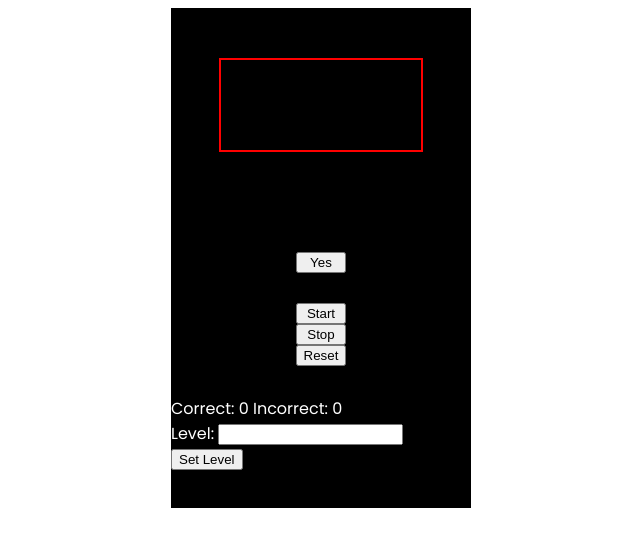
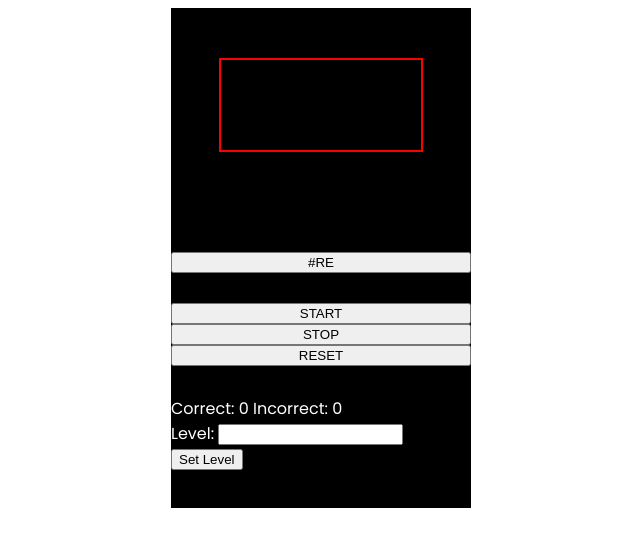
Before and after one commit to MagentaLoveYou/psychobrain, a plain HTML site: page index.html in a window 1280 px wide. Shown: the whole page, without its empty margins (319-959 px from the left). Drawn offline with nearby package versions, Linux system fonts and the light colour scheme.

Commit message:
Update index.html

```diff
--- a/index.html
+++ b/index.html
@@ -6,11 +6,11 @@
     <meta name="viewport" content="width=device-width, initial-scale=1.0">
     <link rel="stylesheet" href="./css/styles.css">
     <script src="https://code.jquery.com/jquery-3.6.0.min.js"></script>
+    <script src="./index.js"></script>
     <title>main</title>
 </head>
 <body>
   <header>
-    <div class="container">
       <div class="wrapper">
 
         <div class="main">
@@ -19,14 +19,13 @@
 
         <div class="btn">
           <div class="rep">
-            <button id="yes-button">Yes</button>
+            <button id="yes-button">#RE</button>
           </div>
           <div class="ctrl">
-            <button id="start-button">Start</button>
-            <button id="stop-button">Stop</button>
-            <button id="reset-button">Reset</button>
+            <button id="start-button">START</button>
+            <button id="stop-button">STOP</button>
+            <button id="reset-button">RESET</button>
           </div>
-        </div>
 
         <div class="options">
           <div id="score">Correct: 0 Incorrect: 0</div>
@@ -34,9 +33,9 @@
           <input type="text" id="level-input">
           <button id="set-level-button">Set Level</button>
         </div>
+        </div>
 
       </div>
-    </div>
   </header>
 </body>
 </html>
```
